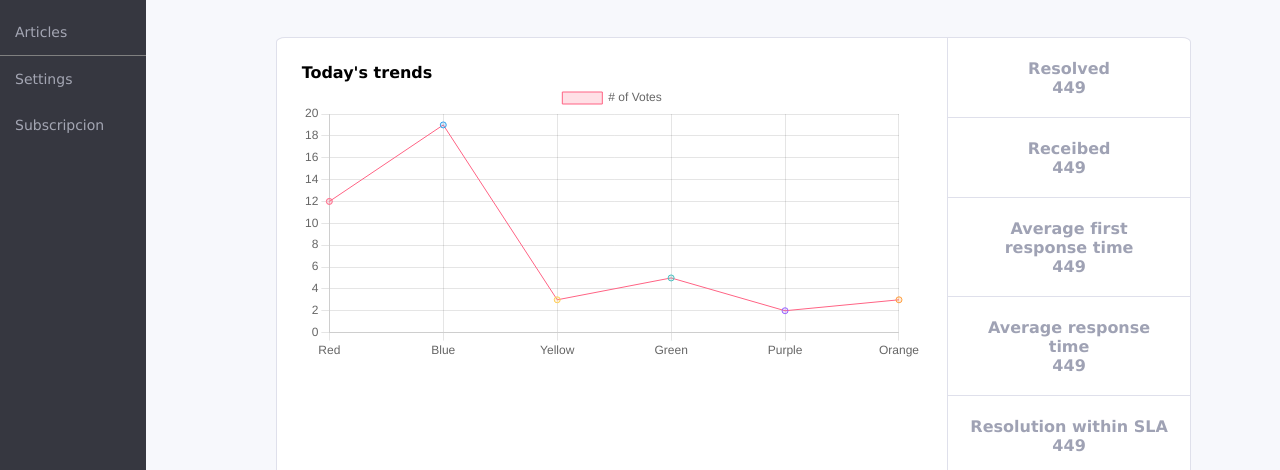
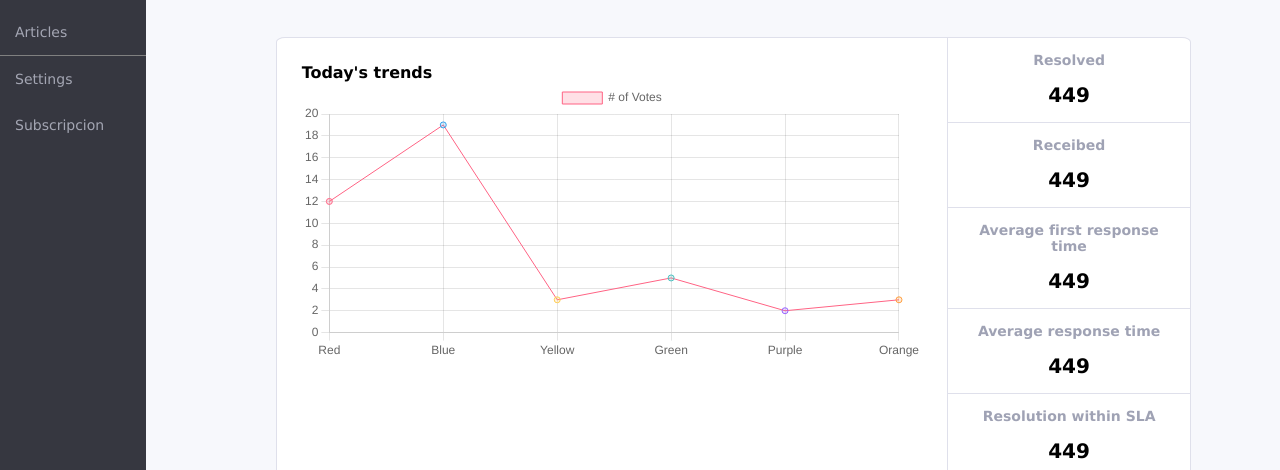
Before and after one commit to hdes26/Admin-DashBoard-UI-CSS, a website: page index.html in a window 1280 px wide. Shown: the part 330-800 px from the top of the page. Drawn offline with nearby package versions, Linux system fonts and the light colour scheme.

Commit message:
paneles mejorados

```diff
--- a/style.css
+++ b/style.css
@@ -163,6 +163,7 @@ width: 40px;
 }
 
 .main .trends #statics{
+    font-size: 14px;
     width: 28%;
     color: #9FA2B4;
     font-weight: bold;
@@ -171,9 +172,18 @@ width: 40px;
     text-align: center;
 
 }
+.main .trends p{
+    margin-top: 15px;
+    font-weight: bold;
+    font-family: Verdana, Geneva, Tahoma, sans-serif;
+    text-align: center;
+    color: black;
+    font-size: 20px;
+
+}
 .main .trends #statics aside{
     border-bottom: 1px solid #DFE0EB;
-    padding: 8.5%;
+    padding: 6%;
     align-self: start;
 }
 .main .trends #statics aside:last-child{
```
